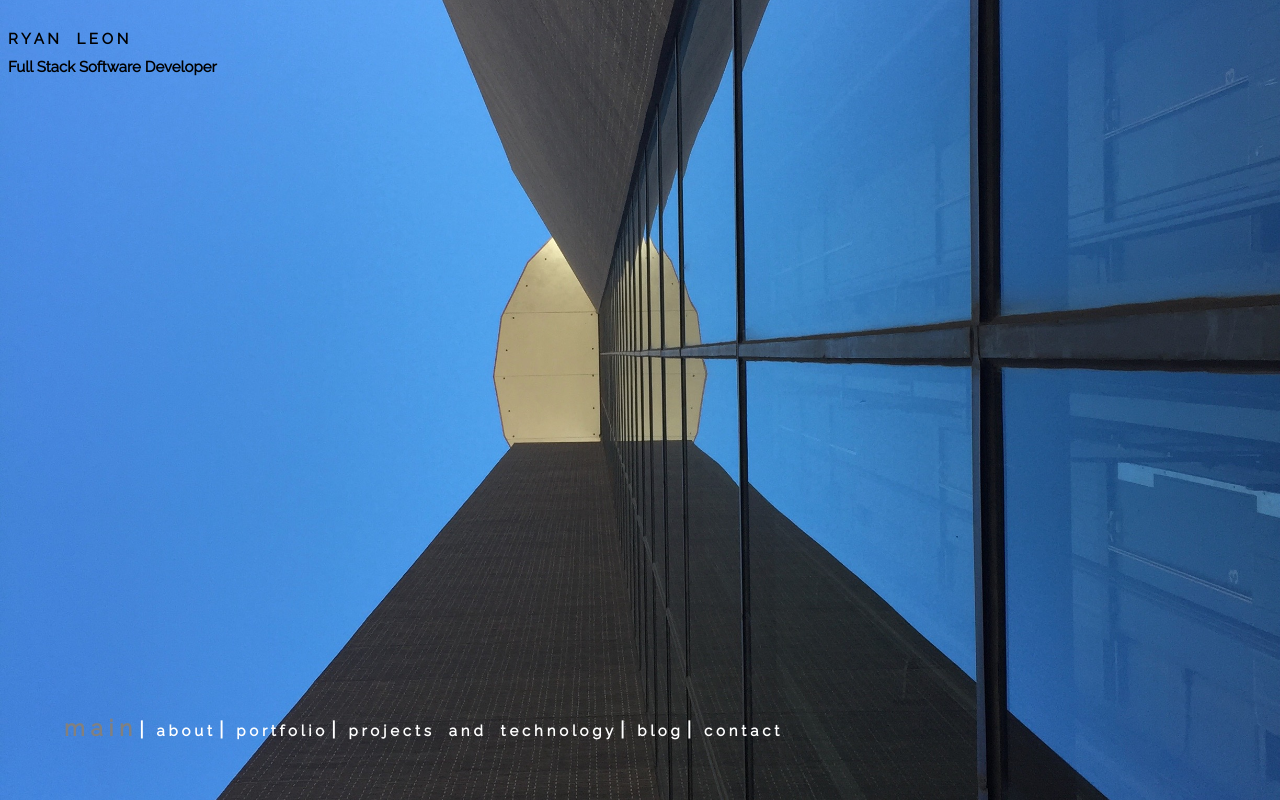
After one commit to meowmeowcomputers/Django-exercise, a Django app: page /index in a window 1280 px wide. The commit adds this page. Run offline with Django 3.2, Linux system fonts and the light colour scheme.

Commit message:
Finished exercises

```diff
--- a/homepage/templates/about.html
+++ b/homepage/templates/about.html
@@ -17,9 +17,9 @@
 <div class="sidemenu">
   <p>
    <p>
-    <a href='index.html'> m a i n </a><span class='spacer'>|</span>
+    <a href='{% url 'index' %}'> m a i n </a><span class='spacer'>|</span>
     <span class='there'>a b o u t</span><span class='spacer'>|</span>
-    <a href='portfolio.html'>p o r t f o l i o</a><span class='spacer'>|</span>
+    <a href=#>p o r t f o l i o</a><span class='spacer'>|</span>
     <a href=#>p r o j e c t s<span class='spacer'></span> a n d <span class='spacer'></span>
     t e c h n o l o g y</a><span class='spacer'>|</span>
     <a href='https://medium.com/@ryanleon'>b l o g</a><span class='spacer'>|</span>
--- /dev/null
+++ b/homepage/templates/index.html
@@ -0,0 +1,44 @@
+<!DOCTYPE html>
+<html>
+{% load static %}
+
+  <head>
+    <title>Ryan Leon</title>
+    <meta charset="UTF-8"><!--Recommended -->
+    <link rel = 'stylesheet' type = "text/css" href='{% static 'about.css' %}'/>
+    <link href="https://fonts.googleapis.com/css?family=Raleway" rel="stylesheet">
+  <style>
+    html {
+        background: url("{% static 'background.jpg' %}")no-repeat center center fixed;
+        -webkit-background-size: cover;
+        -moz-background-size: cover;
+        -o-background-size: cover;
+        background-size: cover;
+      }
+    .dummy {
+
+    }
+
+  </style>
+
+  </head>
+  <body>
+      <br>
+      <div class='name'>
+      <h1>R Y A N<span class='spacer'></span> L E O N</h1>
+      <h1>Full Stack Software Developer<br><br></h1>
+      </div>
+      <div class='sidemenu'>
+        <h2>
+      <span class='there'>m a i n</span><span class='spacer'>|</span>
+      <a href='{% url 'about' %}'>a b o u t</a><span class='spacer'>|</span>
+      <a href=#>p o r t f o l i o</a><span class='spacer'>|</span>
+      <a href=#>p r o j e c t s<span class='spacer'></span> a n d <span class='spacer'></span>
+      t e c h n o l o g y</a><span class='spacer'>|</span>
+      <a href='https://medium.com/@ryanleon'>b l o g</a><span class='spacer'>|</span>
+      <a href=#>c o n t a c t<br></a>
+        </h2>
+    </div>
+
+  </body>
+</html>
--- a/homepage/views.py
+++ b/homepage/views.py
@@ -5,8 +5,10 @@ def homepage (request):
     'page_title': 'home page',
     'numbers': [1, 2, 3, 4]
     }
-    return TemplateResponse(request, 'homepage.html', {})
+    return TemplateResponse(request, 'homepage.html', context)
 
 def about (request):
+    return TemplateResponse(request, 'about.html', {})
 
-    return TemplateResponse(request, 'about.html', {})
+def index (request):
+    return TemplateResponse(request, 'index.html', {})
--- a/index.html
+++ /dev/null
@@ -1 +0,0 @@
-lol
--- a/portfolio/urls.py
+++ b/portfolio/urls.py
@@ -21,5 +21,7 @@ import homepage.views
 urlpatterns = [
     url(r'^admin/', admin.site.urls),
     url(r'^homepage$', homepage.views.homepage, name='homepage'),
-    url(r'^about$', homepage.views.about, name='about')
+    url(r'^about$', homepage.views.about, name='about'),
+    url(r'^index$', homepage.views.index, name='index'),
+
 ]
```
Also changed, not shown: homepage/static/style.css (added, +53 -0 lines), homepage/templates/homepage.html (+4 -8 lines).
